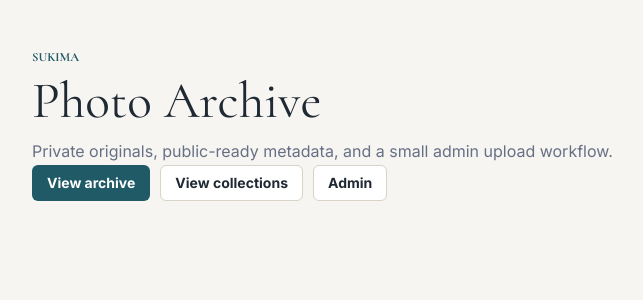
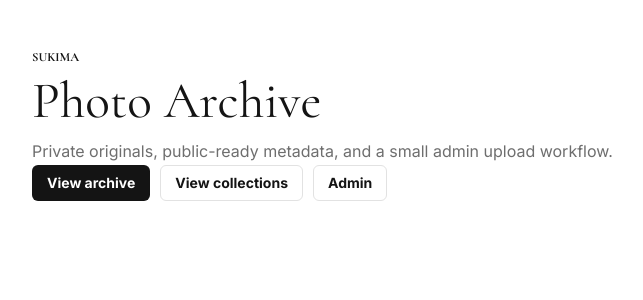
Before and after one commit to khe0124/sukima, a Next.js app: page / in a window 1280 px wide. Shown: the top 300 px of the page, without its empty margins (148-791 px from the left). Built offline with nearby package versions, Linux system fonts and the light colour scheme; no server answers.

Commit message:
feat(design): replace teal accent and beige bg with achromatic tokens

```diff
--- a/src/app/globals.css
+++ b/src/app/globals.css
@@ -2,14 +2,14 @@
 
 :root {
   color-scheme: light;
-  --background: #f7f5f1;
-  --foreground: #1f2933;
-  --muted: #667085;
-  --line: #d8d2c7;
+  --background: #ffffff;
+  --foreground: #141414;
+  --muted: #6e6e6e;
+  --line: #e2e2e2;
   --surface: #ffffff;
-  --accent: #205a66;
+  --accent: #141414;
   --danger: #b42318;
-  --focus: color-mix(in srgb, var(--accent), transparent 65%);
+  --focus: color-mix(in srgb, var(--foreground), transparent 70%);
 }
 
 * {
```
